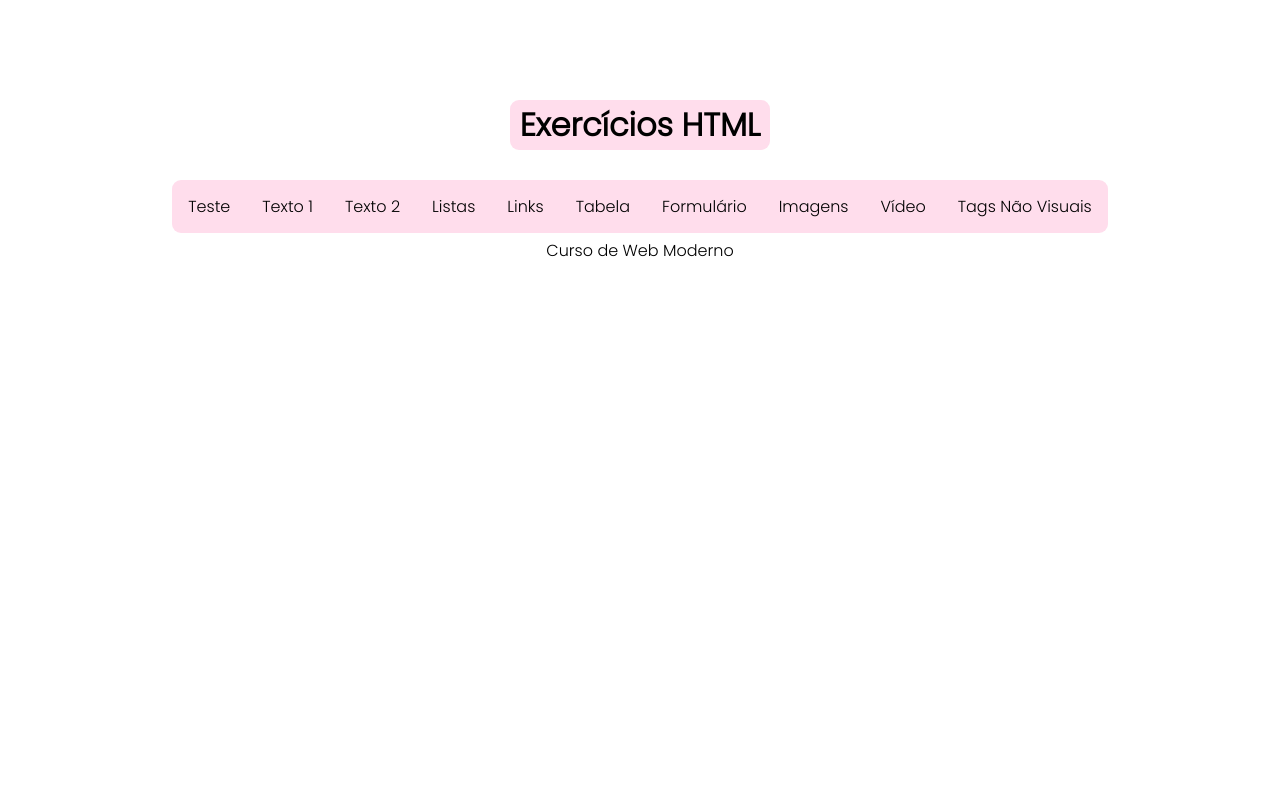
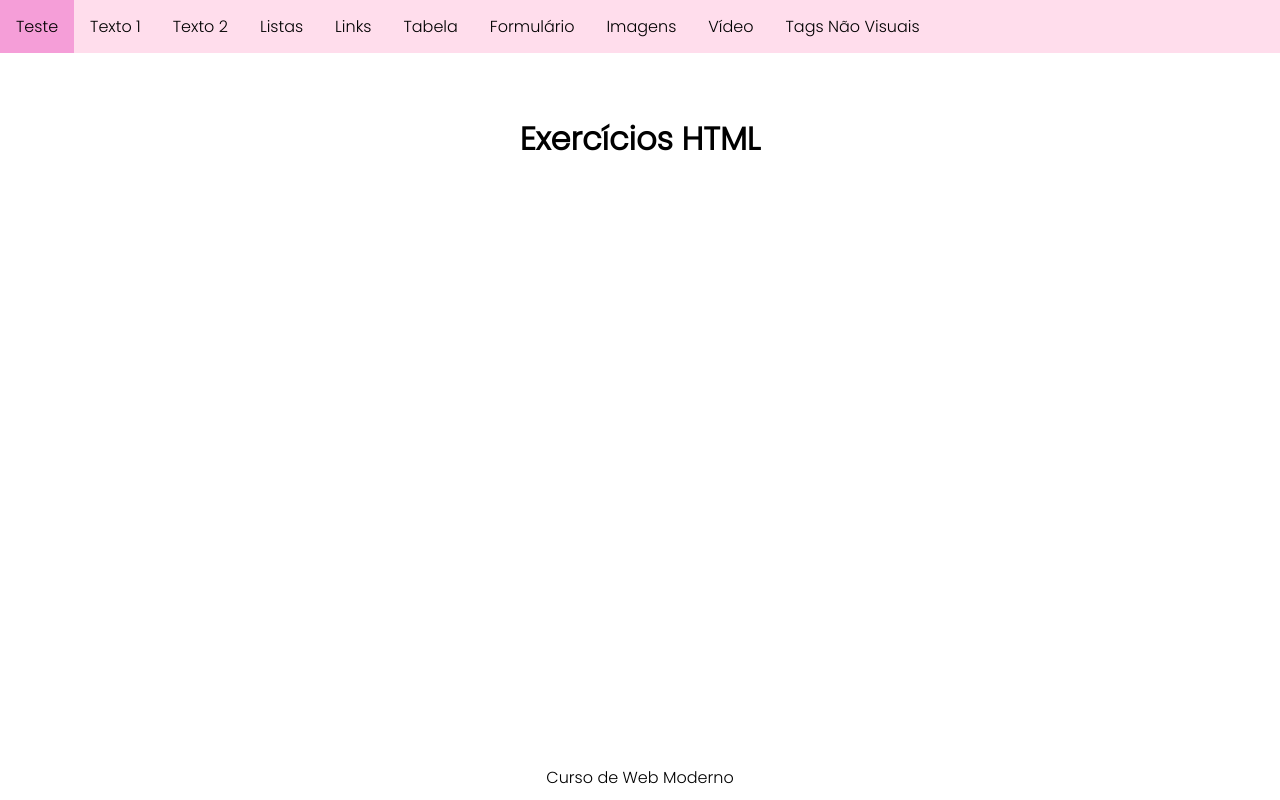
Before and after one commit to victoriamnx/Udemy, a plain HTML site: page html/index.html in a window 1280 px wide. Drawn offline with Linux system fonts and the light colour scheme.

Commit message:
fix: homepage style

```diff
--- a/html/style.css
+++ b/html/style.css
@@ -1,6 +1,8 @@
 @import url("https://fonts.googleapis.com/css2?family=Poppins:ital,wght@0,100;0,200;0,300;1,100;1,200&display=swap");
 
-@import url("https://fonts.googleapis.com/css2?family=Manrope:wght@500;700&display=swap");
+a {
+  color: #6b705c #a5a58d #b7b7a4 #ffe8d6 #ddbea9 #cb997e;
+}
 
 * {
   margin: 0;
@@ -28,15 +30,27 @@ header {
   font-family: "Poppins", sans-serif;
   padding: 1px 10px;
   border-radius: 9px;
-  background-color: #ffddec;
   margin-top: 100px;
   margin-bottom: 30px;
+}
+
+h1 {
+  display: block;
+  padding: 14px 16px;
+  text-decoration: none;
+  font-family: "Poppins", sans-serif;
+}
+
+nav {
+  overflow: hidden;
+  position: fixed; /* Set the navbar to fixed position */
+  top: 0; /* Position the navbar at the top of the page */
+  width: 100%;
 }
 
 nav ul {
   overflow: hidden;
   margin-bottom: 5px;
-  border-radius: 9px;
   list-style-type: none;
   background-color: #ffddec;
   font-family: "Poppins", sans-serif;
@@ -55,8 +69,17 @@ nav li a {
 }
 
 nav li a:hover:not(.active) {
-  border-radius: 9px;
   background-color: #f59ed8;
+}
+
+footer {
+  display: flex;
+  align-items: center;
+  justify-content: center;
+  position: fixed; /* Set the navbar to fixed position */
+  bottom: 0; /* Position the navbar at the bottom of the page */
+  width: 100%; /* Full width */
+  margin-bottom: 10px;
 }
 
 a:link {
```
Also changed, not shown: html/Exercicios/video.html (+0 -2 lines), html/index.html (+1 -0 lines).
